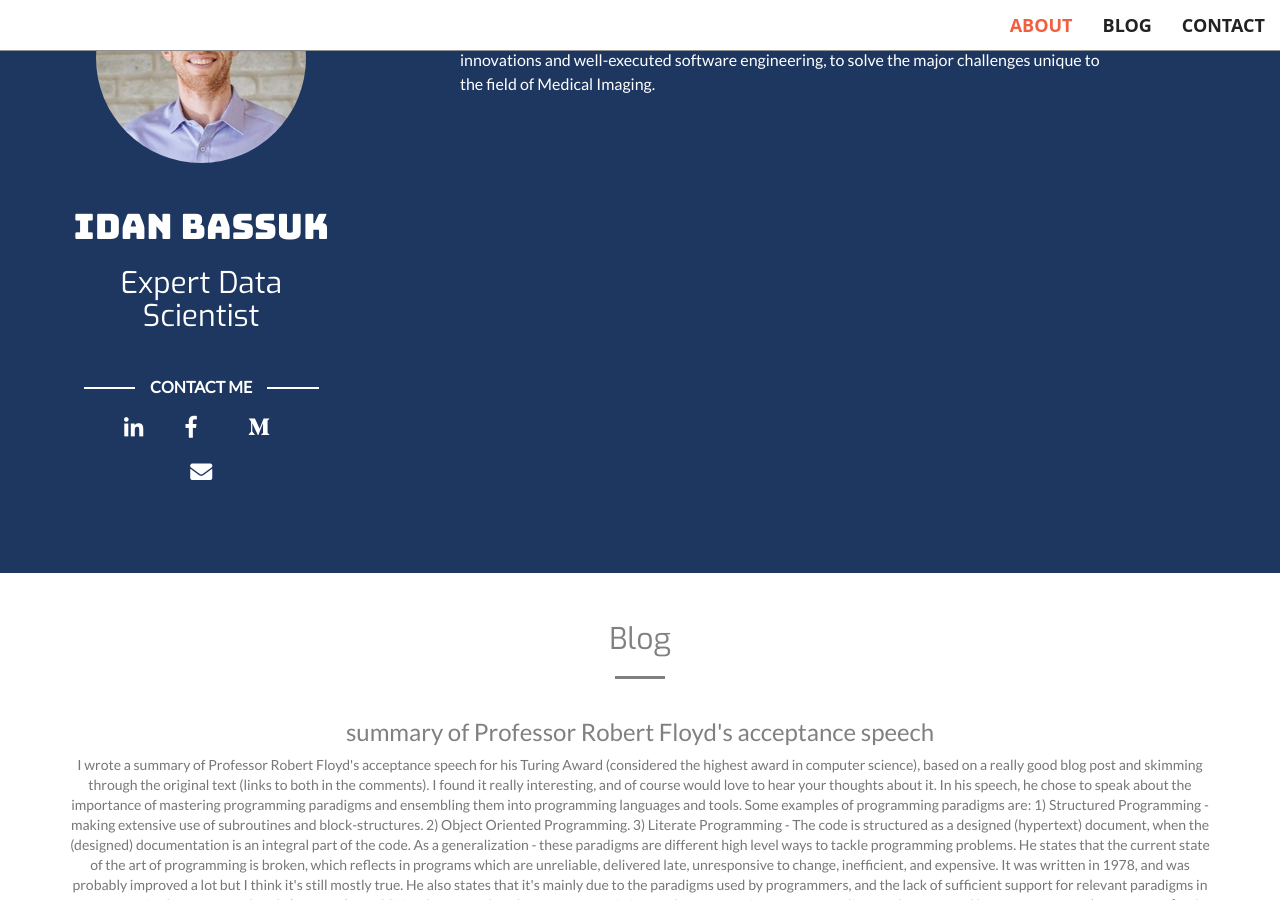
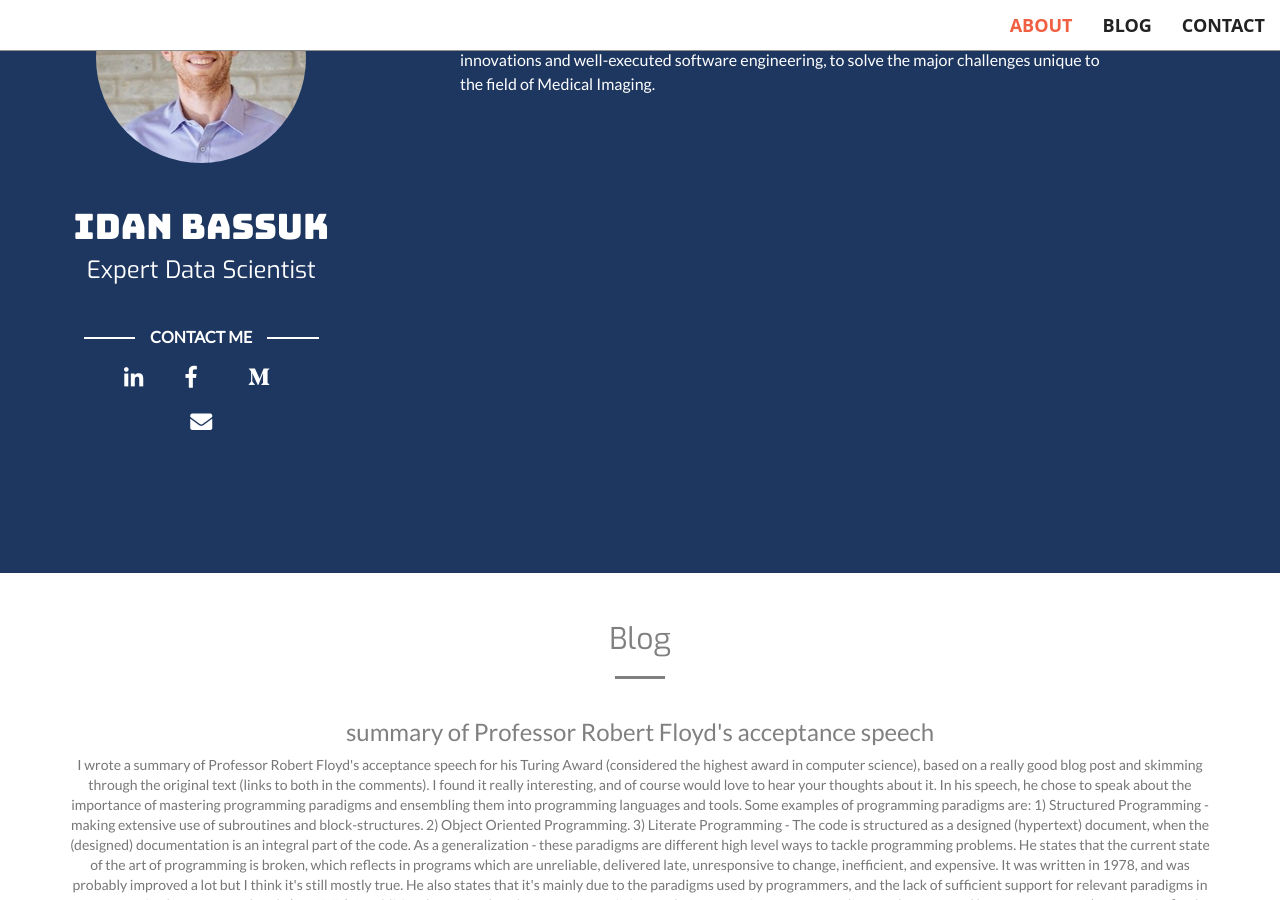
Before and after one commit to idan-bassuk/idan-bassuk.github.io, a Jekyll site: the page built from index.html, in a window 1280 px wide and 900 px high, scrolled down 1047 px. Built offline with Jekyll 4.4.1, drawn with Linux system fonts in a browser that asks for light colours.

Commit message:
Update _base.scss

```diff
--- a/_sass/_base.scss
+++ b/_sass/_base.scss
@@ -2,9 +2,9 @@
 
 .social { margin: 20px; }
 
-.about {
-  font-size: 18px;
-  * h2{font-size: 24px; margin-top: 0px;}
+.about { font-size: 18px; }
+#about {
+  * h2 { font-size: 24px; margin-top: 0px; }
 }
 
 #profile-photo , #about-txt {padding-top: 25px; padding-bottom: 25px;}
```
